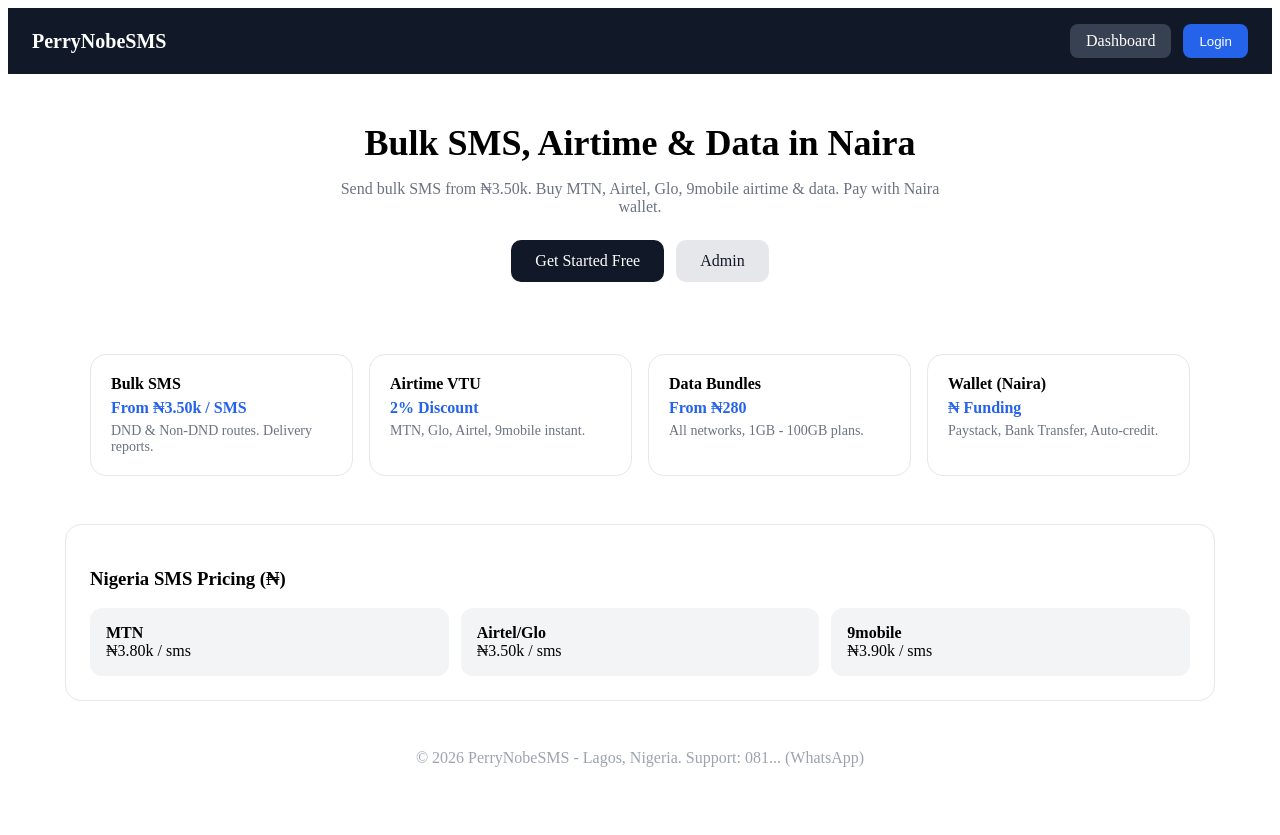
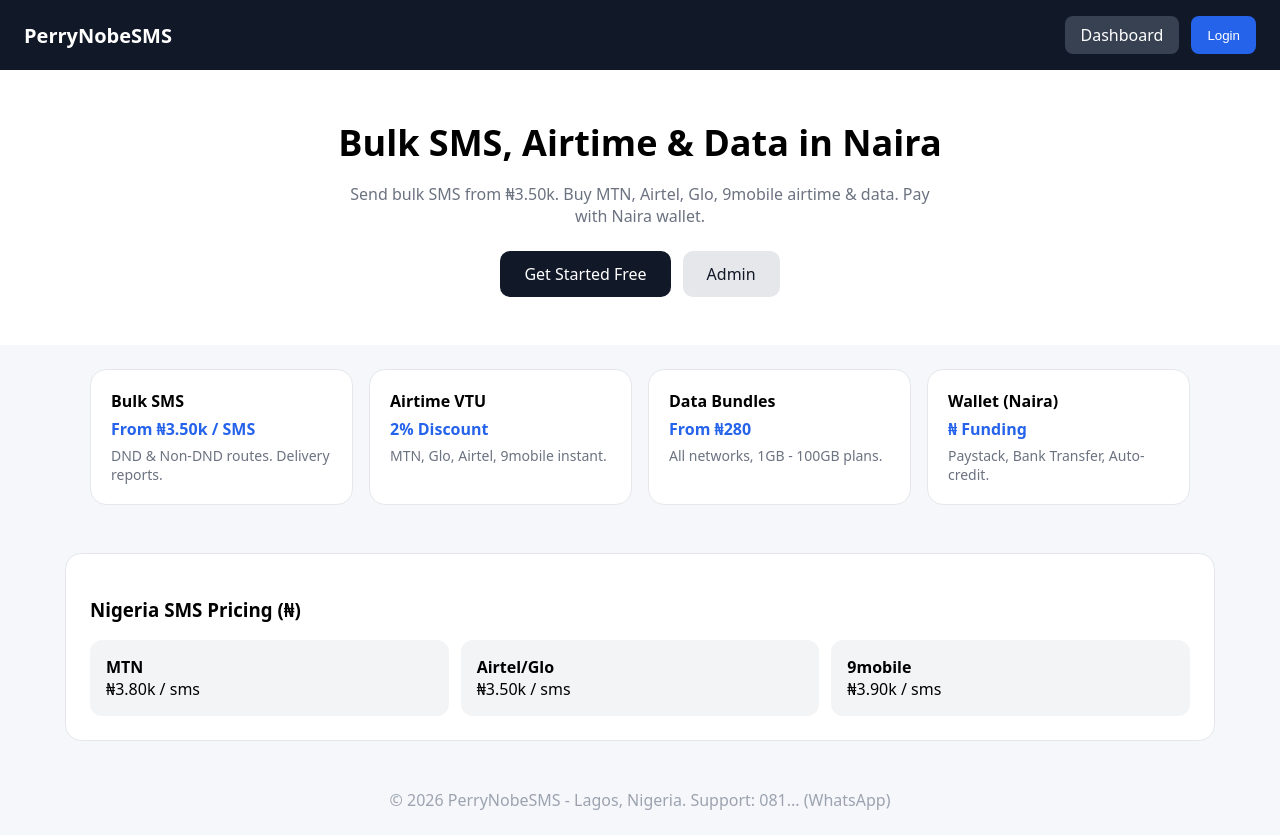
Before and after one commit to perrynobsmsdeliver/perrynobesms, a Next.js app: page / in a window 1280 px wide. Before the commit the page ends 800 px from the top, so only its background shows below. Built offline with nearby package versions, Linux system fonts and the light colour scheme.

Commit message:
Create RootLayout component for application layout

```diff
--- /dev/null
+++ b/app/layout.tsx
@@ -0,0 +1,9 @@
+export default function RootLayout({ children }: { children: React.ReactNode }) {
+  return (
+    <html lang="en">
+      <body style={{margin:0, fontFamily:'system-ui, sans-serif', background:'#f5f7fb'}}>
+        {children}
+      </body>
+    </html>
+  )
+}
```
